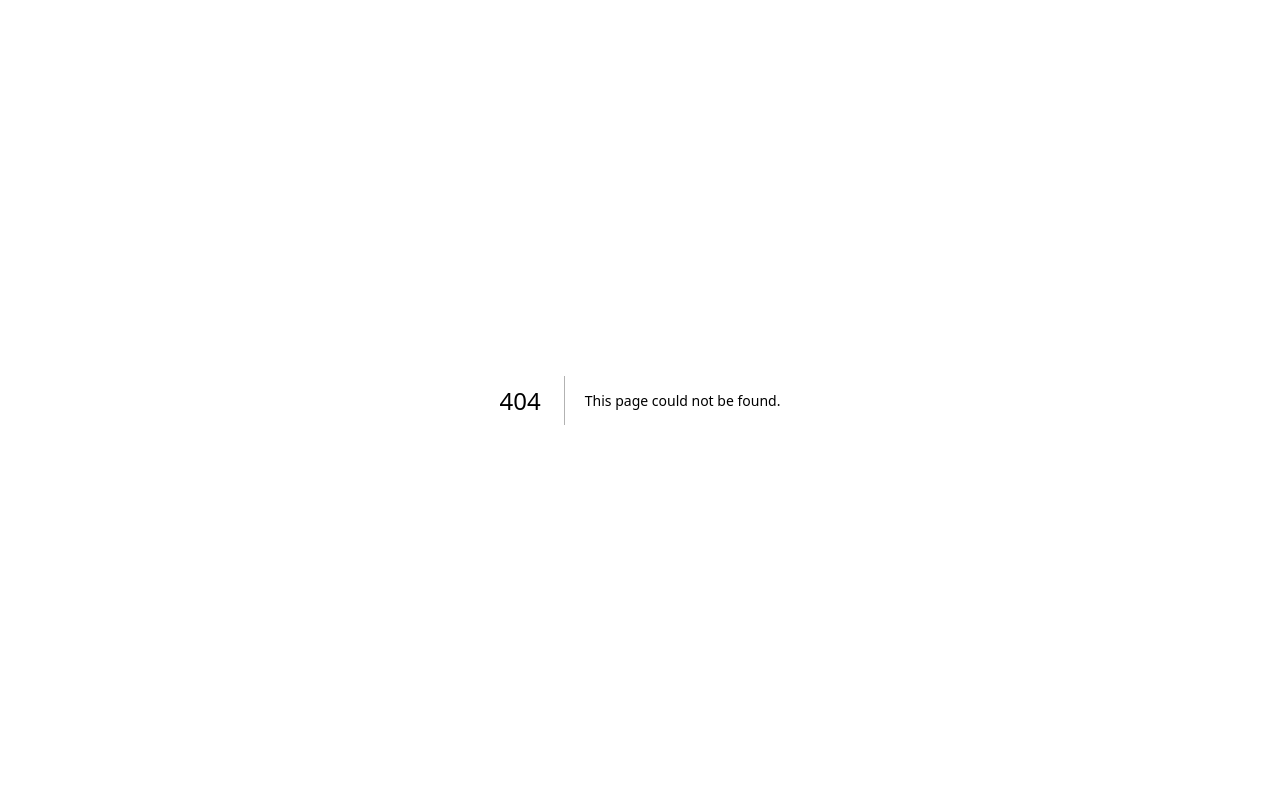
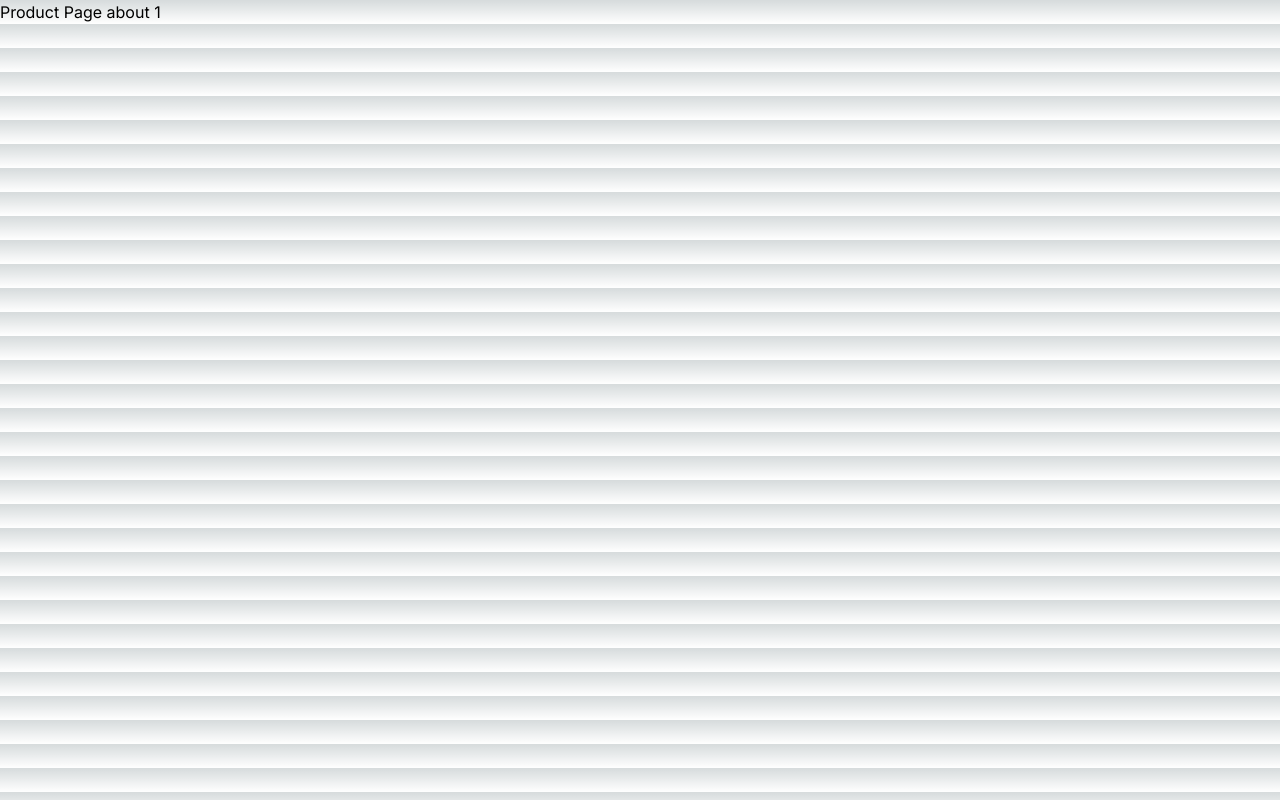
Before and after one commit to irfan-iiitr/next-typescript, a Next.js app: page /product/1 in a window 1280 px wide. Before the commit this address had no page. Built offline with nearby package versions, Linux system fonts and the light colour scheme.

Commit message:
nested dynamic routes

```diff
--- /dev/null
+++ b/src/app/product/[productId]/page.tsx
@@ -0,0 +1,7 @@
+export default function pageDetails({params}:{params:{productId:String}}){
+    return (
+        <div>
+        Product Page  about {params.productId}
+        </div>
+    )
+}
--- /dev/null
+++ b/src/app/product/page.tsx
@@ -0,0 +1,7 @@
+export default function page() {
+  return (
+    <div>
+      Product Page
+    </div>
+  )
+}
```
